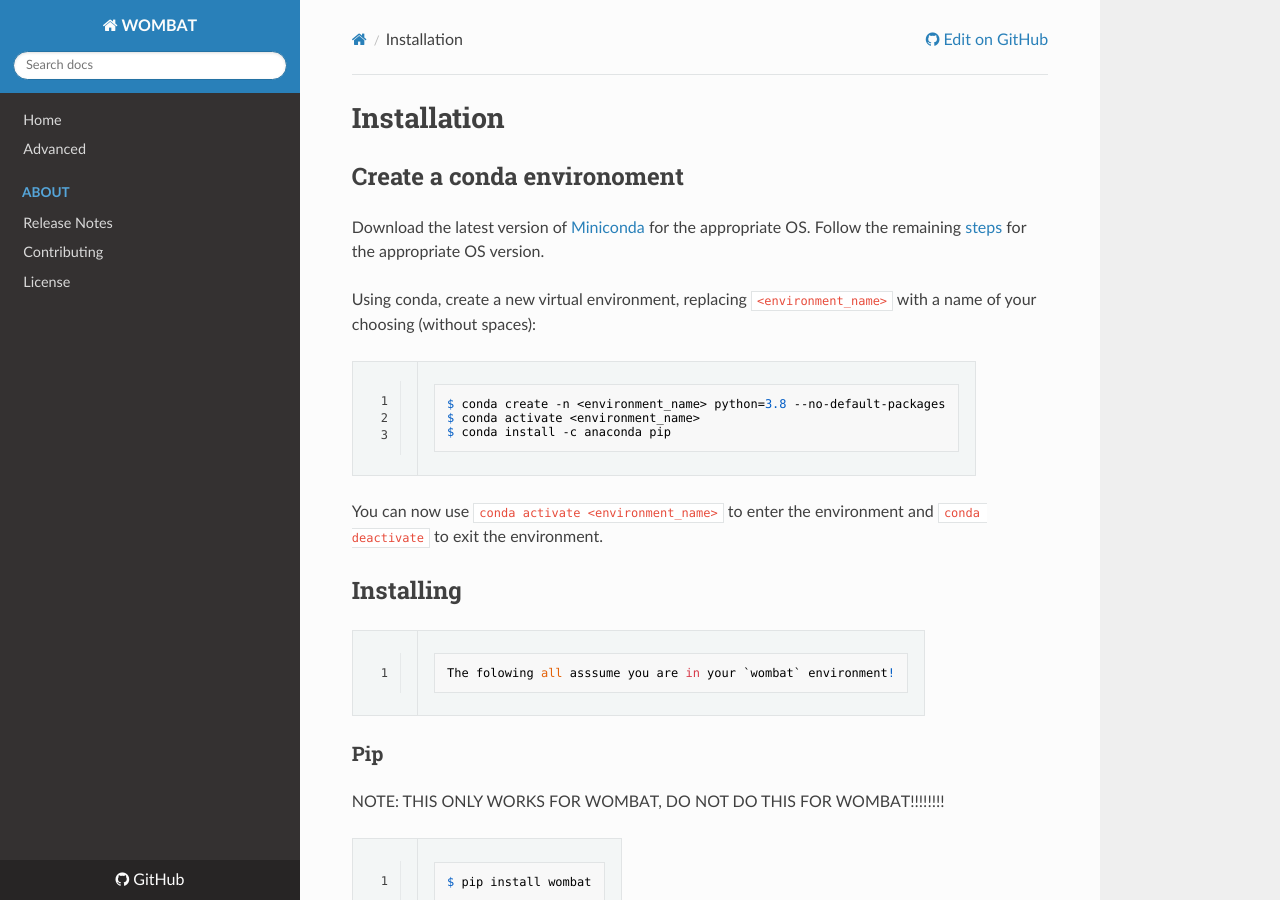
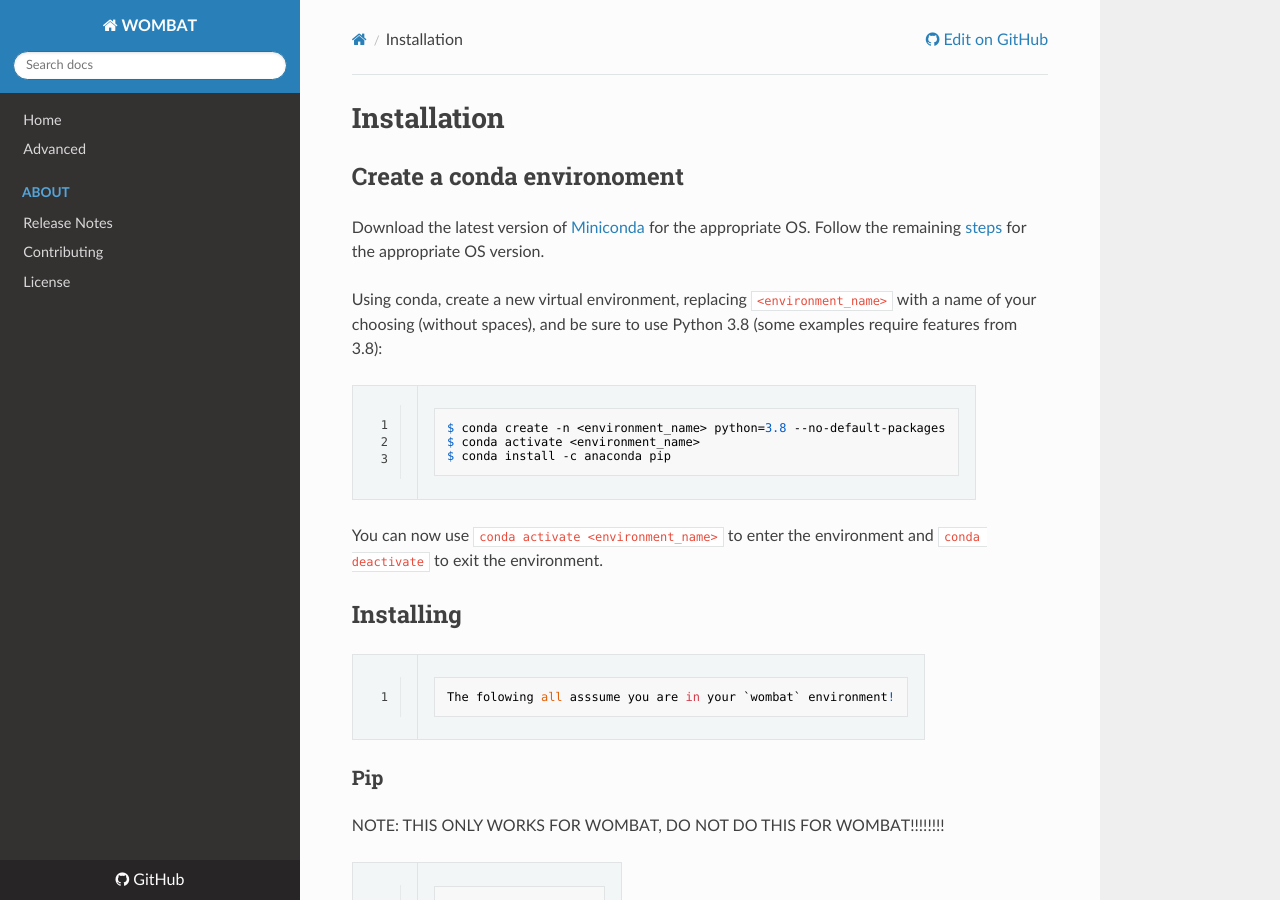
Before and after one commit to WISDEM/WOMBAT, an MkDocs documentation site: the page built from docs/source/install.md, in a window 1280 px wide and 900 px high. Built offline with MkDocs 1.6.1, drawn with Linux system fonts in a browser that asks for light colours; nearby versions of some CDN libraries.

Commit message:
package data and python version

````diff
--- a/docs/source/install.md
+++ b/docs/source/install.md
@@ -9,7 +9,8 @@ for the appropriate OS version.
 
 
 Using conda, create a new virtual environment, replacing `<environment_name>` with a name
-of your choosing (without spaces):
+of your choosing (without spaces), and be sure to use Python 3.8 (some examples require
+features from 3.8):
 ```text
 $ conda create -n <environment_name> python=3.8 --no-default-packages
 $ conda activate <environment_name>
--- a/setup.py
+++ b/setup.py
@@ -91,7 +91,7 @@ setup(
         "matplotlib",
         "nrel-pysam",
     ],
-    python_requires=">=3.7",
+    python_requires=">=3.8",
     extras_require=extra_package_requirements,
     test_suite="pytest",
     tests_require=["pytest", "pytest-xdist", "pytest-cov"],
````
Also changed, not shown: README.rst.
